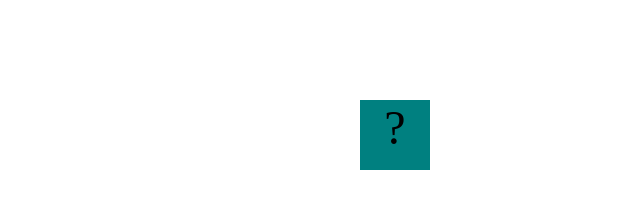
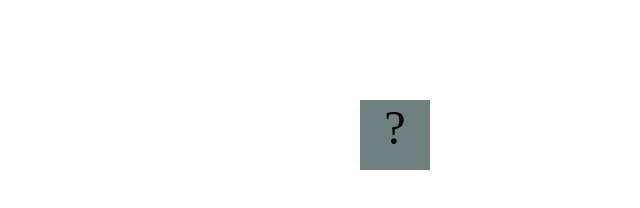
Before and after one commit to NotWilliamm/WilliamCodes4Fun337.github.io, a plain HTML site: page projects/bouncing-box/index.html in a window 1280 px wide. Shown: the whole page, without its empty margins (640-1280 px from the left). Drawn offline with Linux system fonts and the light colour scheme.

Commit message:
add bouncing box

```diff
--- a/projects/bouncing-box/index.html
+++ b/projects/bouncing-box/index.html
@@ -8,7 +8,7 @@
 		.box {
 			width: 70px;
 			height: 70px;
-			background-color: teal;
+			background-color: rgb(111, 128, 128);
 			font-size: 300%;
 			text-align: center;
 			display: block;
```
